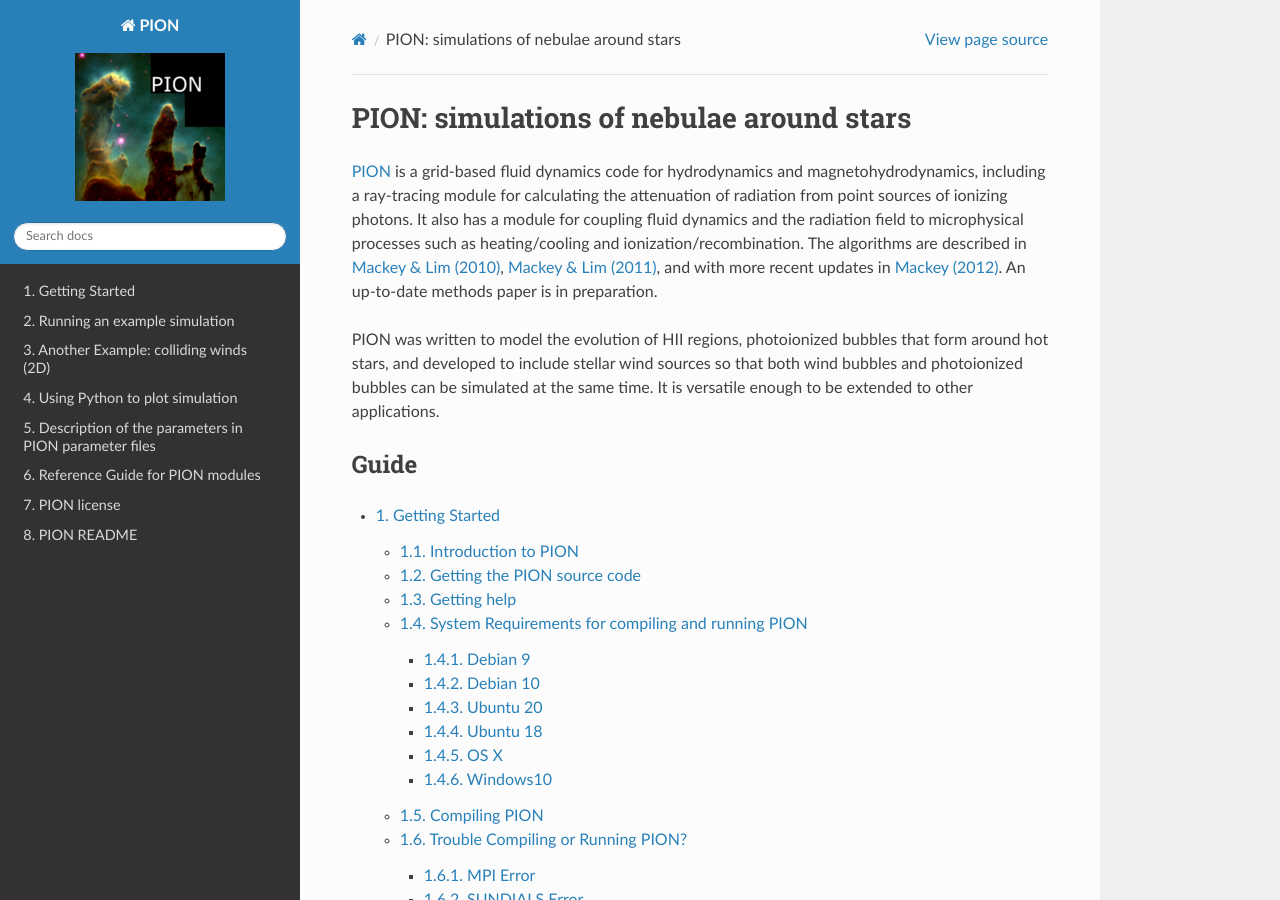
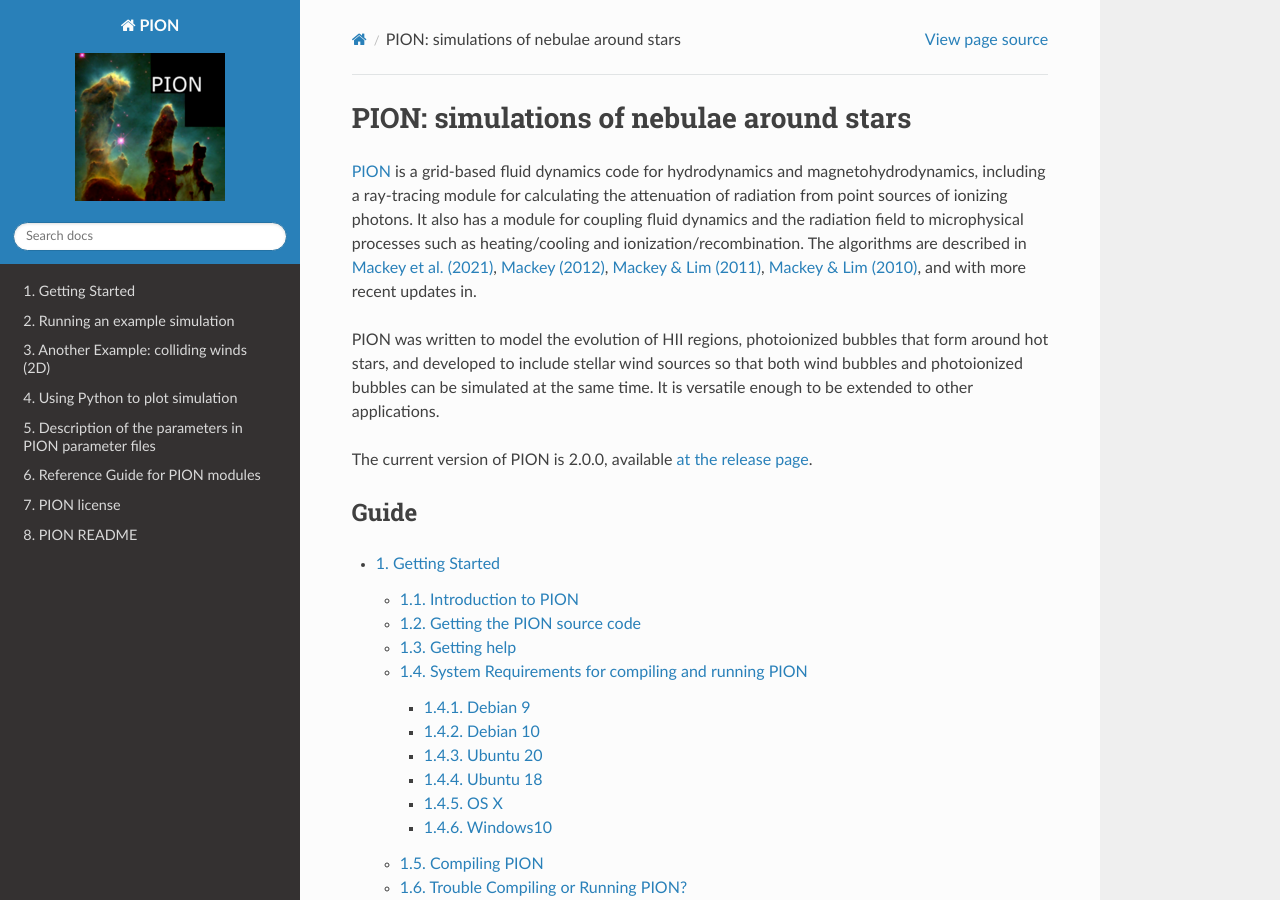
Before and after one commit to jmackey-astro/pion-docs, a Sphinx documentation site: the page built from docs/source/index.rst, in a window 1280 px wide and 900 px high. Built offline with Sphinx 7.4.7 and the Read the Docs theme 2.0.0, drawn with Linux system fonts in a browser that asks for light colours.

Commit message:
updated index

```diff
--- a/docs/source/getting_started.rst
+++ b/docs/source/getting_started.rst
@@ -146,7 +146,7 @@
 Windows10
 ^^^^^^^^^^^^^^^^^^^
 
-To compile PION on Windows10 you need to have the Windows Subsystem for Linux 2 (WSL 2) installed. This is architecture that allows the running of a Linux environment on top of Windows 10 natively (uses a lightweight virtual machine). Once you have WSL 2 installed and a version of Linux (i.e Ubuntu18) set-up, compiling PION is just like you would on a normal linux system (i.e Ubuntu18). Here's how to install WSL 2:
+These instructions are to compile PION on Windows 10 using the Windows Subsystem for Linux 2 (WSL 2). This allows the running of a Linux environment on top of Windows 10 natively (uses a lightweight virtual machine). Once you have WSL 2 installed and a version of Linux (i.e Ubuntu18) set-up, compiling PION is just like you would on a normal linux system (i.e Ubuntu18). Here's how to install WSL 2:
 
 1. Turn on Windows linux subsystem feature:
 
--- a/docs/source/index.rst
+++ b/docs/source/index.rst
@@ -3,11 +3,11 @@
 ############################################
 
 
-`PION <https://www.pion.ie/>`_ is a grid-based fluid dynamics code for hydrodynamics and magnetohydrodynamics, including a ray-tracing module for calculating the attenuation of radiation from point sources of ionizing photons. It also has a module for coupling fluid dynamics and the radiation field to microphysical processes such as heating/cooling and ionization/recombination. The algorithms are described in `Mackey & Lim (2010) <https://ui.adsabs.harvard.edu/abs/2010MNRAS.403..714M/abstract>`_, `Mackey & Lim (2011) <https://ui.adsabs.harvard.edu/abs/2011MNRAS.412.2079M/abstract>`_, and with more recent updates in `Mackey (2012) <https://ui.adsabs.harvard.edu/abs/2012A%26A...539A.147M/abstract>`_.  An up-to-date methods paper is in preparation.
+`PION <https://www.pion.ie/>`_ is a grid-based fluid dynamics code for hydrodynamics and magnetohydrodynamics, including a ray-tracing module for calculating the attenuation of radiation from point sources of ionizing photons. It also has a module for coupling fluid dynamics and the radiation field to microphysical processes such as heating/cooling and ionization/recombination. The algorithms are described in `Mackey et al. (2021) <https://ui.adsabs.harvard.edu/abs/2021MNRAS.tmp..790M/abstract>`_, `Mackey (2012) <https://ui.adsabs.harvard.edu/abs/2012A%26A...539A.147M/abstract>`_, `Mackey & Lim (2011) <https://ui.adsabs.harvard.edu/abs/2011MNRAS.412.2079M/abstract>`_, `Mackey & Lim (2010) <https://ui.adsabs.harvard.edu/abs/2010MNRAS.403..714M/abstract>`_, and with more recent updates in.
 
 PION was written to model the evolution of HII regions, photoionized bubbles that form around hot stars, and developed to include stellar wind sources so that both wind bubbles and photoionized bubbles can be simulated at the same time. It is versatile enough to be extended to other applications.
 
-
+The current version of PION is 2.0.0, available `at the release page <https://git.dias.ie/massive-stars-software/pion/-/releases/pion2.0.0>`_.
 
 Guide
 ^^^^^
```
